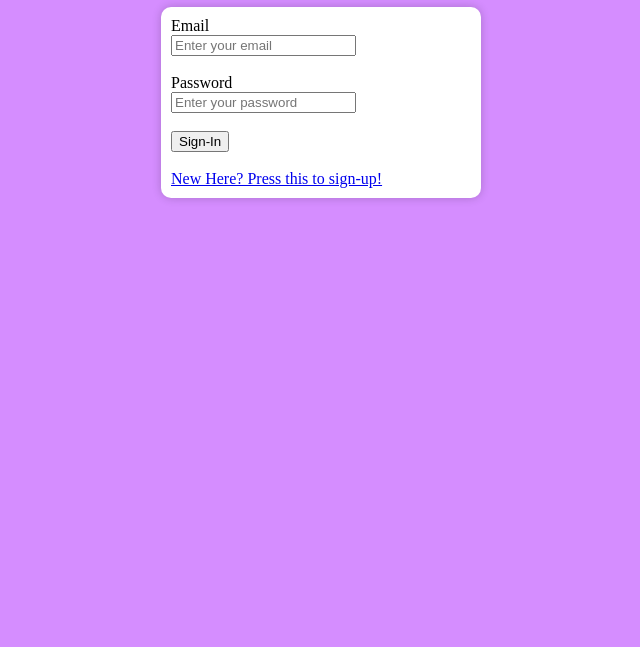
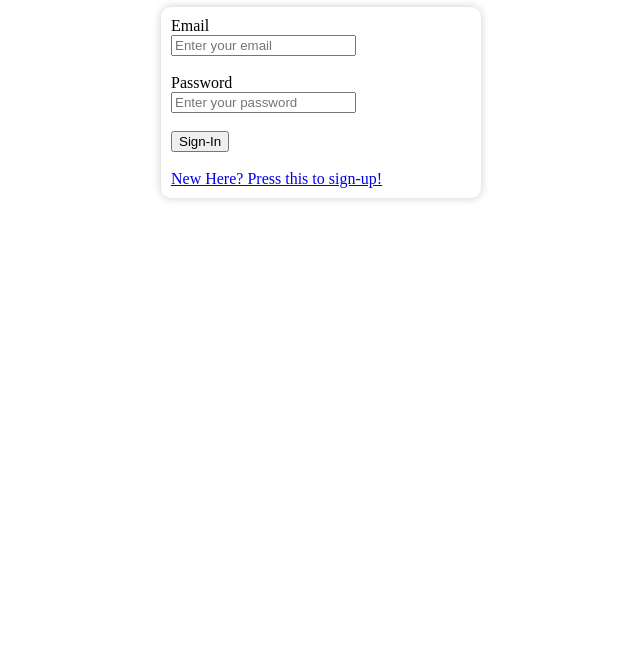
Before and after one commit to Tokkisan/cpsc-254-project-, a plain HTML site: page sign_in.html in a window 1280 px wide. Shown: the part 153-800 px from the top of the page, without its empty margins (319-959 px from the left). Drawn offline with Linux system fonts and the light colour scheme.

Commit message:
Update sign_in.html

```diff
--- a/sign_in.html
+++ b/sign_in.html
@@ -7,7 +7,7 @@
   <link rel="stylesheet" href="stylesheet.css">
 </head>
 
-<body bgcolor="#d58dff">
+<body background-color="#d58dff">
   <h1 class="center">Sign-In</h1>
   <form action="/sign_in" method="post" class="center">
     <div class = "test">
```
